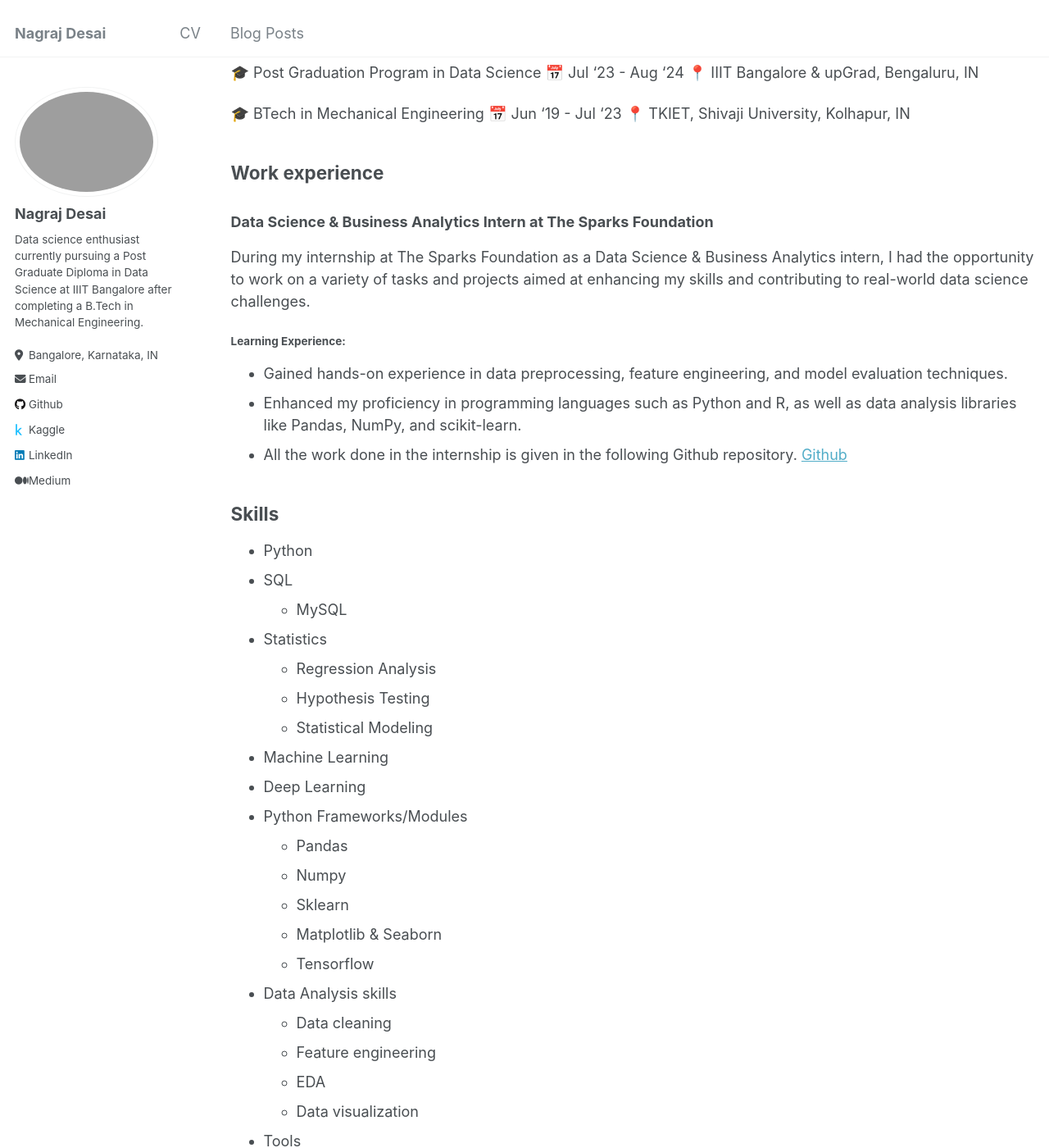
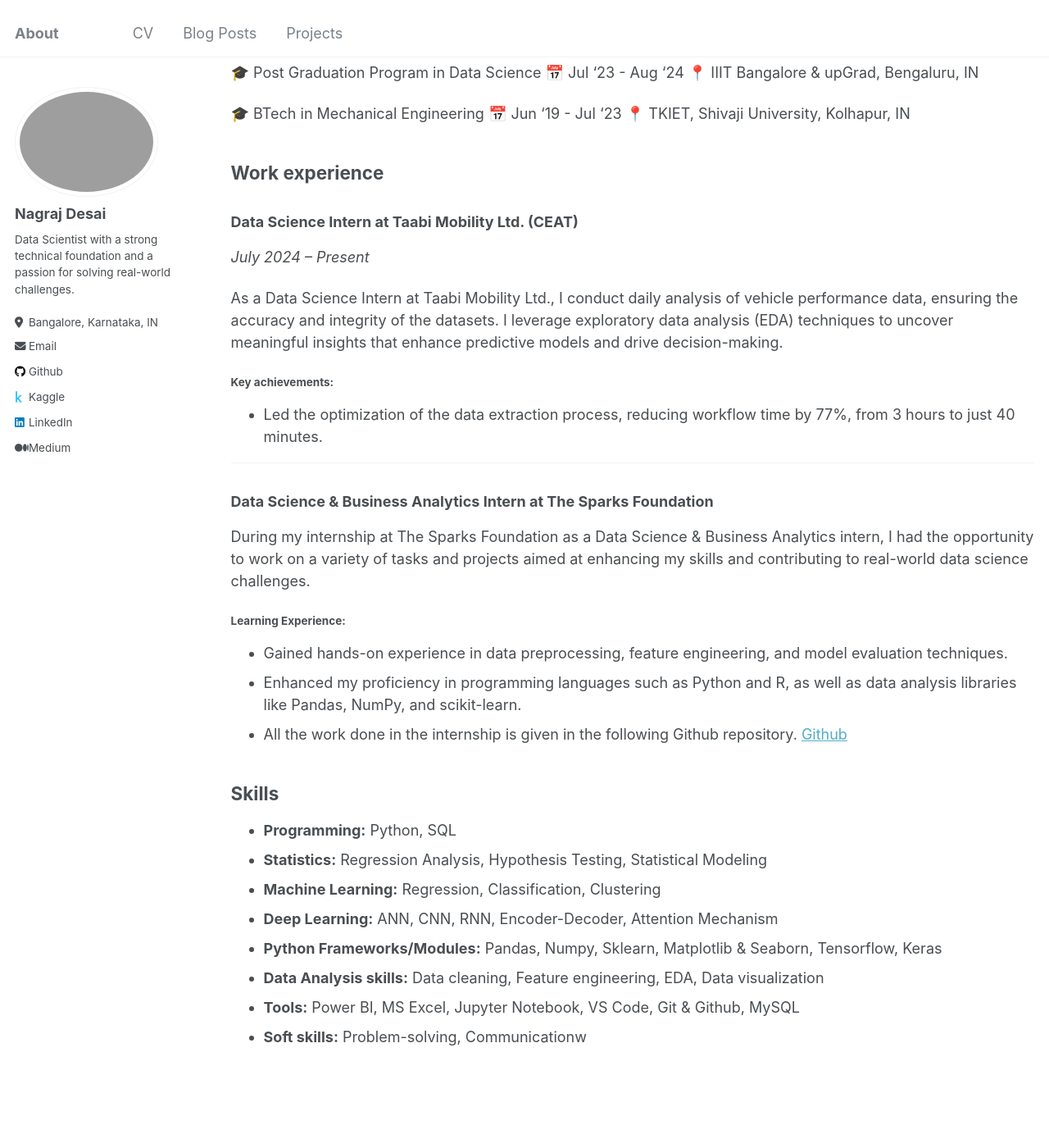
Before and after one commit to NagrajADesai/NagrajADesai.github.io, a Jekyll site: the page built from _pages/cv.md, in a window 1280 px wide and 1400 px high, scrolled down 207 px. Shown: the whole window at 82% size. Built offline with Jekyll 4.4.1, drawn with Linux system fonts in a browser that asks for light colours; some of the changed text lies outside the part shown.

Commit message:
Modified about and added project page

```diff
--- a/_config.yml
+++ b/_config.yml
@@ -8,7 +8,7 @@
 
 # Basic Site Settings
 locale                   : "en-IND"
-title                    : "Nagraj Desai"
+title                    : "About"
 title_separator          : "-"
 name                     : &name "Nagraj Desai"
 description              : &description "Data Scientist"
@@ -24,7 +24,7 @@ author:
   avatar           : "profile_pic.png"
   name             : "Nagraj Desai"
   pronouns         : # example: "she/her"
-  bio              : "Data science enthusiast currently pursuing a Post Graduate Diploma in Data Science at IIIT Bangalore after completing a B.Tech in Mechanical Engineering."
+  bio              : "Data Scientist with a strong technical foundation and a passion for solving real-world challenges."
   location         : "Bangalore, Karnataka, IN"
   employer         : #"Red Brick University"
   uri              : # URL
--- a/_data/navigation.yml
+++ b/_data/navigation.yml
@@ -5,3 +5,6 @@ main:
 
   - title: "Blog Posts"
     url: /year-archive/
+
+  - title: "Projects"
+    url: /projects/
--- a/_pages/cv.md
+++ b/_pages/cv.md
@@ -22,6 +24,17 @@ Education
 📍 TKIET, Shivaji University, Kolhapur, IN
 
 Work experience
+------
+### Data Science Intern at Taabi Mobility Ltd. (CEAT)
+_July 2024 – Present_
+
+As a Data Science Intern at Taabi Mobility Ltd., I conduct daily analysis of vehicle performance data, ensuring the accuracy and integrity of the datasets. I leverage exploratory data analysis (EDA) techniques to uncover meaningful insights that enhance predictive models and drive decision-making.
+
+#### Key achievements:
+
+* Led the optimization of the data extraction process, reducing workflow time by 77%, from 3 hours to just 40 minutes.
+
+
 ------
 ### Data Science & Business Analytics Intern at The Sparks Foundation
 
@@ -36,32 +49,11 @@ During my internship at The Sparks Foundation as a Data Science & Business Analy
 
 Skills
 ------
-* Python
-* SQL
-  * MySQL
-* Statistics
-  * Regression Analysis
-  * Hypothesis Testing
-  * Statistical Modeling
-* Machine Learning
-* Deep Learning
-* Python Frameworks/Modules
-  * Pandas
-  * Numpy
-  * Sklearn
-  * Matplotlib & Seaborn
-  * Tensorflow
-* Data Analysis skills
-  * Data cleaning
-  * Feature engineering
-  * EDA
-  * Data visualization
-* Tools
-  * Power BI
-  * MS Excel
-  * Jupyter Notebook
-  * VS Code
-  * Git & Github
-* Soft skills
-  * Problem-solving
-  * Communication
+- **Programming:** Python, SQL
+- **Statistics:** Regression Analysis, Hypothesis Testing, Statistical Modeling
+- **Machine Learning:** Regression, Classification, Clustering
+- **Deep Learning:** ANN, CNN, RNN, Encoder-Decoder, Attention Mechanism
+- **Python Frameworks/Modules:** Pandas, Numpy, Sklearn, Matplotlib & Seaborn, Tensorflow, Keras
+- **Data Analysis skills:** Data cleaning, Feature engineering, EDA, Data visualization
+- **Tools:** Power BI, MS Excel, Jupyter Notebook, VS Code, Git & Github, MySQL
+- **Soft skills:** Problem-solving, Communicationw
```
Also changed, not shown: other parts of _pages/cv.md (+3 -1 lines), _pages/about.md (+13 -6 lines), _pages/projects.md (added, +65 -0 lines), 2 other files.
